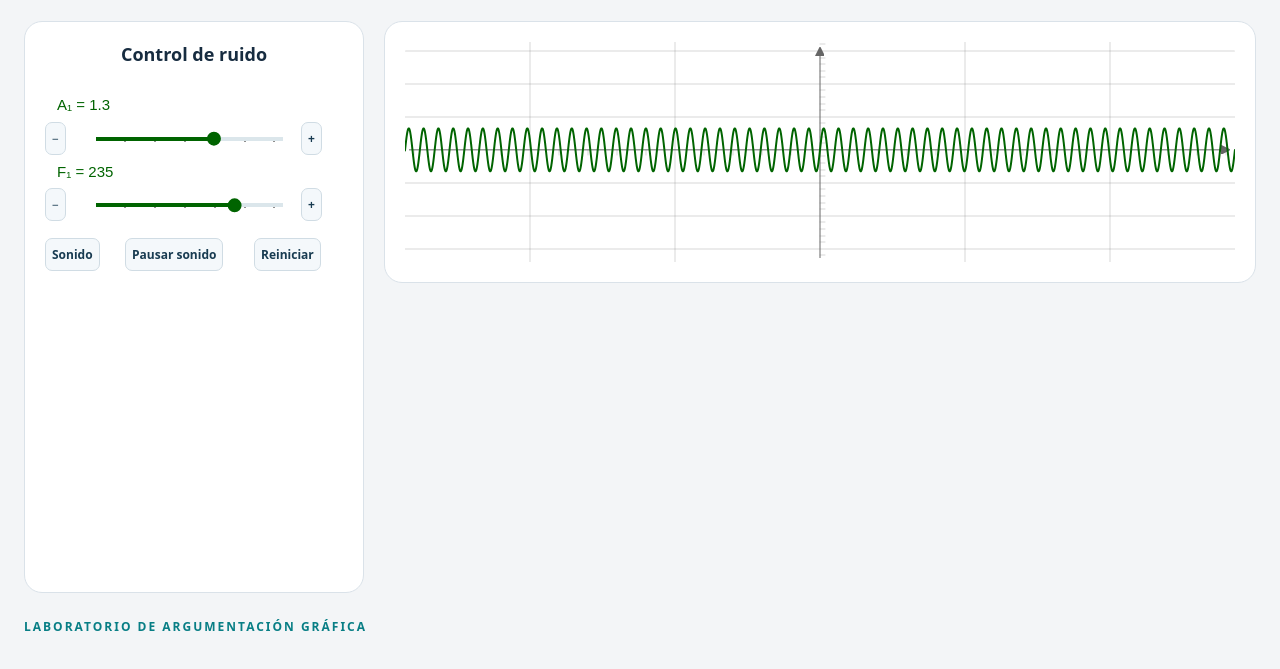
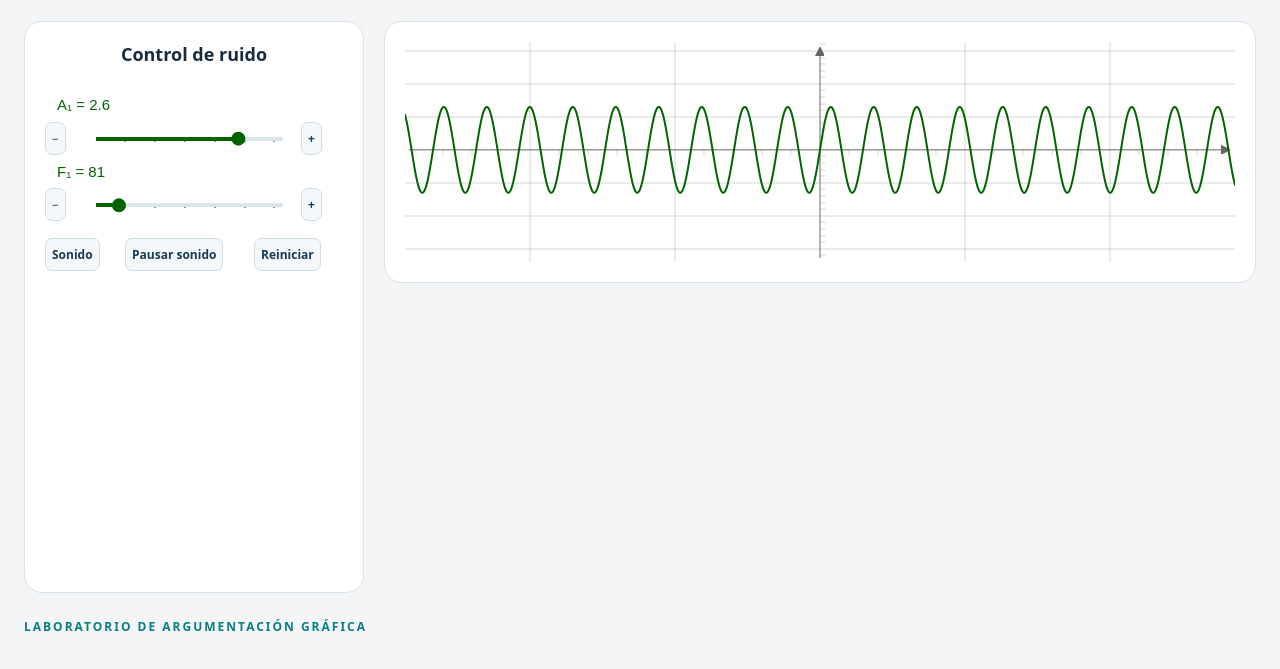
Before and after one commit to jklennerj/matemati, a plain HTML site: page sonido1v04.html in a window 1280 px wide. Shown: the part 87-756 px from the top of the page. Drawn offline with Linux system fonts and the light colour scheme.

Commit message:
Inicia y reinicia con A₁ 2.6 y F₁ 81

```diff
--- a/sonido1v04.html
+++ b/sonido1v04.html
@@ -172,7 +172,7 @@ var red=false,audio=null,osc=null,gain=null,timer=null;
 var status=document.getElementById('status');
 function text(x,y,value,color){return controls.create('text',[x,y,value],{fixed:true,fontSize:15,strokeColor:color||'#243e53',highlight:false});}
 function slider(y,range,step,color){return controls.create('slider',[[1.7,y],[8,y],range],{name:'',withLabel:false,snapWidth:step,size:5,fillColor:color,strokeColor:color,baseline:{strokeColor:'#dbe6eb',strokeWidth:4},highline:{strokeColor:color,strokeWidth:4}});}
-var a1=slider(13,[-5,1.3,5],0.1,'#006400'),F1=slider(11,[50,235,300],1,'#006400');
+var a1=slider(13,[-5,2.6,5],0.1,'#006400'),F1=slider(11,[50,81,300],1,'#006400');
 text(0.4,14,function(){return 'A₁ = '+a1.Value().toFixed(1);},'#006400');
 text(0.4,12,function(){return 'F₁ = '+Math.round(F1.Value());},'#006400');
 var checkbox=controls.create('checkbox',[5,8,'Onda roja'],{fixed:true,fontSize:16,anchorX:'middle'});
@@ -195,7 +195,7 @@ var f2Plus=button(8.6,3.5,'+',function(){stepFrequency(F2,1);});
 
 button(0,9.5,'Sonido',play);
 button(2.7,9.5,'Pausar sonido',stop);
-button(7,9.5,'Reiniciar',function(){stop();a1.setValue(1.3);F1.setValue(235);a2.setValue(0);F2.setValue(200);checkbox.rendNodeCheckbox.checked=false;checkbox.setAttribute({visible:false});toggleRed();refresh();});
+button(7,9.5,'Reiniciar',function(){stop();a1.setValue(2.6);F1.setValue(81);a2.setValue(0);F2.setValue(200);checkbox.rendNodeCheckbox.checked=false;checkbox.setAttribute({visible:false});toggleRed();refresh();});
 // Original GeoGebra viewport: x≈[-17.26,11.34], y≈[-6.8,6.54].
 var wave=JXG.JSXGraph.initBoard('wave',Object.assign({},shared,{boundingbox:[-14.3,6.54,14.3,-6.8],axis:{ticks:{drawLabels:false}}}));
 wave.create('functiongraph',[function(x){return a1.Value()*Math.sin(2*Math.PI*F1.Value()*x/120);}],{strokeColor:'#006400',strokeWidth:2,numberPointsHigh:10000,numberPointsLow:10000,doAdvancedPlot:false,highlight:false});
```
